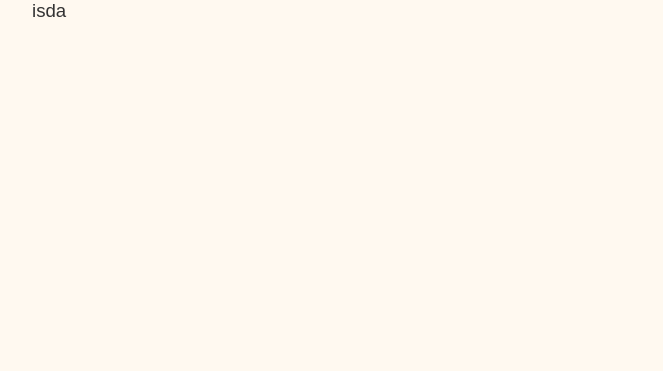
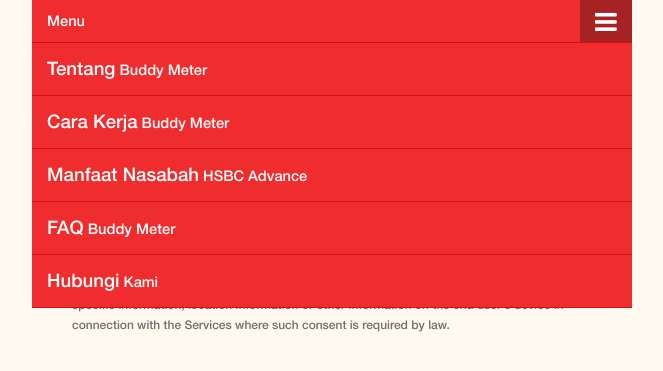
Before and after one commit to snp-movent/hsbc-indonesia, a PHP site: page / in a window 1280 px wide. Before the commit the part shown is almost empty. Shown: the top 371 px of the page, without its empty margins (308-971 px from the left). Run offline with PHP 8.4, Linux system fonts and the light colour scheme.

Commit message:
added navigation

```diff
--- a/css/main.css
+++ b/css/main.css
@@ -15,3 +15,19 @@
 img { border: 0;padding: 0; -moz-box-shadow: 0;-webkit-box-shadow: 0;-ms-box-shadow: 0;box-shadow: 0}
 
 .wrapper{width: 100%; max-width: 600px; min-width: 280px; margin: 0 auto; }
+.wrapper > .content {width: 90%; margin: 0 auto}
+.snp-navigation {background: #ef2c2e; position: relative; color: #fff; font-family: 'HelveticaNeueLTStd65Medium'}
+.snp-navigation > a.expanded{background: #fff}
+.snp-navigation > a.expanded > i {color: #ef2c2e}
+.snp-navigation > a {position: absolute; right: 0px; display: block; padding: 10px; background:#a72223; text-decoration: none;}
+.snp-navigation > a > i {font-size: 19pt; margin-left: 5px; color: #fff}
+.snp-navigation > ul {list-style:none; position: absolute; background: #ef2c2e; width: 100%; margin: 0}
+.snp-navigation > ul > li:first-child{border-top: 1px #d80f11 solid;}
+.snp-navigation > ul > li {border-bottom: 1px #d80f11 solid;}
+.snp-navigation > span,
+.snp-navigation > ul > li > a{display: block; font-size: 11pt; text-decoration: none; color: #fff; padding: 15px }
+.snp-navigation > ul > li > a > span {font-weight: normal; font-size: 14pt}
+.snp-navigation > span{padding: 12px 15px}
+.snp-footer {border-top: 1px #e4e4e4 solid; padding: 20px 0; width: 90%; margin: 0 auto}
+.snp-footer p:first-child{font-size: 7pt}
+.snp-footer p {color: #707070; line-height: 20px; font-size: 9pt; font-weight: normal; padding: 0 10px}
--- a/index.php
+++ b/index.php
@@ -19,7 +19,17 @@
 <body>
 	<div class="wrapper">
 		<header>
-
+			<nav class="snp-navigation">
+				<a href="#" class=""><i class="fa fa-bars"></i>&nbsp;</a>
+				<span>Menu</span>
+				<ul>
+					<li><a href="#"><span>Tentang</span> Buddy Meter</a></li>
+					<li><a href="#"><span>Cara Kerja</span> Buddy Meter</a></li>
+					<li><a href="#"><span>Manfaat Nasabah</span> HSBC Advance</a></li>
+					<li><a href="#"><span>FAQ</span> Buddy Meter</a></li>
+					<li><a href="#"><span>Hubungi</span> Kami</a></li>
+				</ul>
+			</nav>
 		</header>
 		<section class="content">
 			<?php
@@ -27,8 +37,11 @@
 				include_once($page . '.php')
 			?>
 		</section>
-		<footer>
-
+		<footer class="snp-footer">
+			<p>&copy; Copyright HSBC Bank Indonesia <?php echo date('Y') ?> . ALL RIGHTS RESERVED</p>
+			<p>
+				Our privacy policy explains how we treat your personal data and protect your privacy when you use our Services. By using our Services, you agree that Google can use such data in accordance with our privacy policy. You will ensure that at all times you use the Services, the Properties have a clearly labeled and easily accessible privacy policy that provides end users with clear and comprehensive information about cookies, device-specific information, location information and other information stored on, accessed on, or collected from end users’ devices in connection with the Services, including, as applicable, information about end users’ options for cookie management.  You will use commercially reasonable efforts to ensure that an end user gives consent to the storing and accessing of cookies, device-specific information, location information or other information on the end user's device in connection with the Services where such consent is required by law.
+			</p>
 		</footer>
 	</div>
 </body>
```
Also changed, not shown: css/image/logo.png (added), js/uni.script.js (added).
